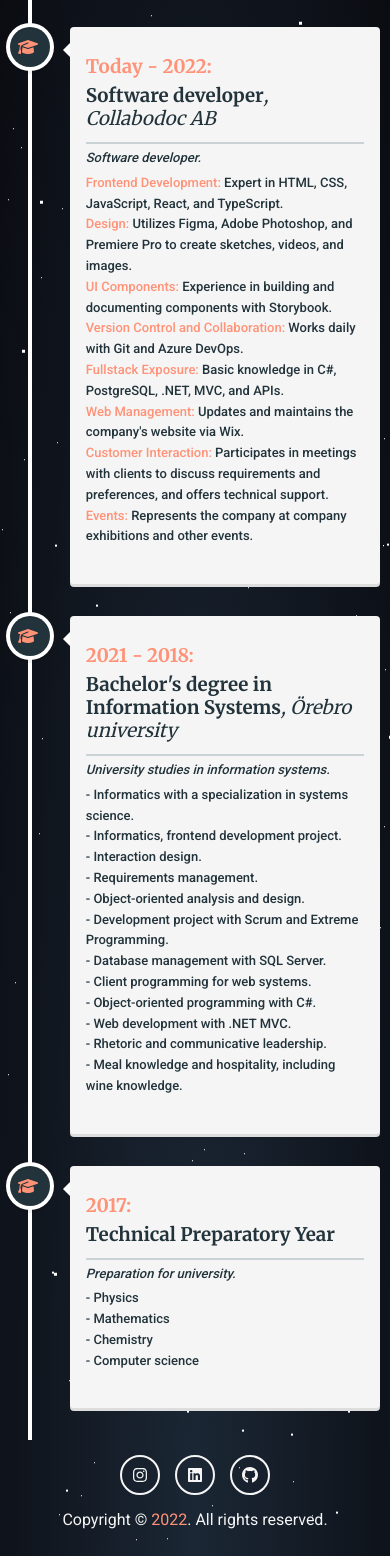
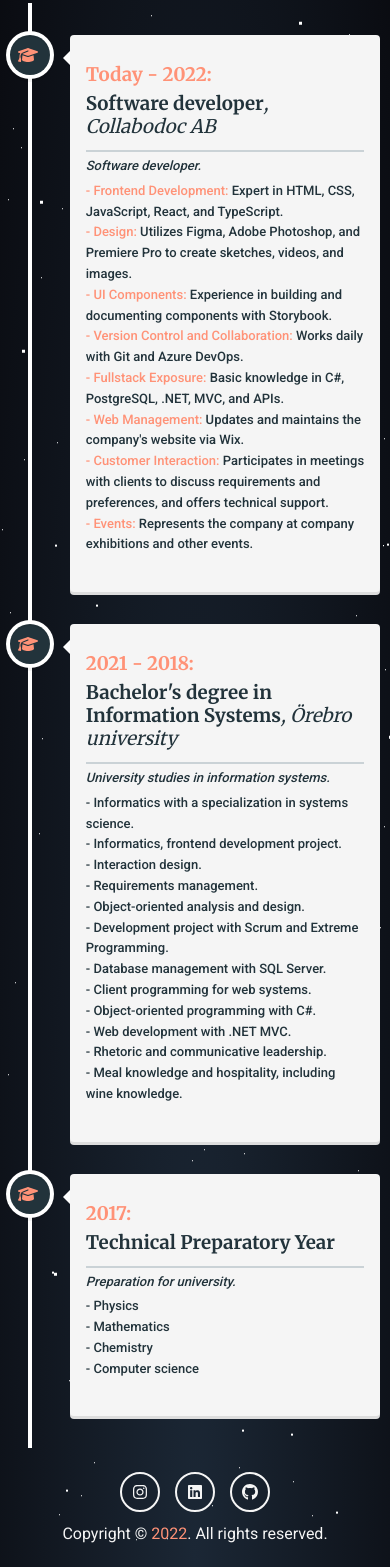
Before and after one commit to kevinsvanback/portfolio-website, a React (Create React App) app: page /about in a window 390 px wide. Shown: the part 243-1810 px from the top of the page. Built offline with nearby package versions, Linux system fonts and the light colour scheme.

Commit message:
Update CV and styling

```diff
--- a/src/components/Footer.module.css
+++ b/src/components/Footer.module.css
@@ -1,6 +1,7 @@
 .footer {
   margin-top: auto;
-  padding-top: 35px;
+  padding-top: 34px;
+  padding-bottom: 12px;
 }
 
 .container {
@@ -14,8 +15,7 @@
   display: flex;
   justify-content: space-between;
   align-items: center;
-  color: #fff;
-  height: 104px;
+  gap: 12px;
 }
 
 .social {
@@ -48,17 +48,14 @@
 }
 
 @media (max-width: 550px) {
+  .footer {
+    padding: 24px 0;
+  }
+
   .footerContent {
     flex-direction: column;
     justify-content: space-evenly;
     flex-direction: column-reverse;
-    padding-bottom: 12px;
-  }
-}
-
-@media (max-width: 460px) {
-  .footer {
-    padding-top: 0;
   }
 }
 
--- a/src/components/Header.module.css
+++ b/src/components/Header.module.css
@@ -1,5 +1,5 @@
 .header {
-  padding-bottom: 26px;
+  padding-bottom: 22px;
 }
 
 .container {
--- a/src/pages/AboutPage.js
+++ b/src/pages/AboutPage.js
@@ -3,7 +3,7 @@ import { FontAwesomeIcon } from '@fortawesome/react-fontawesome';
 import React from 'react';
 import { VerticalTimeline, VerticalTimelineElement } from 'react-vertical-timeline-component';
 import 'react-vertical-timeline-component/style.min.css';
-import myCV from '../images/CV-kevin-svanback.pdf';
+import myCV from '../images/CV_kevin_svanback_2024.pdf';
 import styles from './AboutPage.module.css';
 
 const AboutPage = () => {
@@ -24,21 +24,21 @@ const AboutPage = () => {
             Software developer.
           </p>
           <p>
-            <span className={styles.timelineDetails}>Frontend Development:</span> Expert in HTML, CSS, JavaScript, React, and TypeScript.
+            <span className={styles.timelineDetails}>- Frontend Development:</span> Expert in HTML, CSS, JavaScript, React, and TypeScript.
             <br />
-            <span className={styles.timelineDetails}>Design:</span> Utilizes Figma, Adobe Photoshop, and Premiere Pro to create sketches, videos, and images.
+            <span className={styles.timelineDetails}>- Design:</span> Utilizes Figma, Adobe Photoshop, and Premiere Pro to create sketches, videos, and images.
             <br />
-            <span className={styles.timelineDetails}>UI Components:</span> Experience in building and documenting components with Storybook.
+            <span className={styles.timelineDetails}>- UI Components:</span> Experience in building and documenting components with Storybook.
             <br />
-            <span className={styles.timelineDetails}>Version Control and Collaboration:</span> Works daily with Git and Azure DevOps.
+            <span className={styles.timelineDetails}>- Version Control and Collaboration:</span> Works daily with Git and Azure DevOps.
             <br />
-            <span className={styles.timelineDetails}>Fullstack Exposure:</span> Basic knowledge in C#, PostgreSQL, .NET, MVC, and APIs.
+            <span className={styles.timelineDetails}>- Fullstack Exposure:</span> Basic knowledge in C#, PostgreSQL, .NET, MVC, and APIs.
             <br />
-            <span className={styles.timelineDetails}>Web Management:</span> Updates and maintains the company's website via Wix.
+            <span className={styles.timelineDetails}>- Web Management:</span> Updates and maintains the company's website via Wix.
             <br />
-            <span className={styles.timelineDetails}>Customer Interaction:</span> Participates in meetings with clients to discuss requirements and preferences, and offers technical support.
+            <span className={styles.timelineDetails}>- Customer Interaction:</span> Participates in meetings with clients to discuss requirements and preferences, and offers technical support.
             <br />
-            <span className={styles.timelineDetails}>Events:</span> Represents the company at company exhibitions and other events.
+            <span className={styles.timelineDetails}>- Events:</span> Represents the company at company exhibitions and other events.
           </p>
 
         </VerticalTimelineElement>
--- a/src/pages/ContactPage.js
+++ b/src/pages/ContactPage.js
@@ -50,7 +50,7 @@ const ContactPage = () => {
             </div>
           </div>
         </div>
-        <img className={styles.arrowImg} src={arrow} alt=':(' />
+        <img className={styles.arrowImg} src={arrow} alt=':)' />
       </section>
     </>
   );
--- a/src/pages/HomePage.js
+++ b/src/pages/HomePage.js
@@ -25,7 +25,7 @@ const HomePage = () => {
       </section>
 
       <section className={styles.floatingSectionWrapper}>
-        <h1>My Expertise</h1>
+        <h1>My expertise</h1>
 
 
         <div className={styles.floatingSection}>
--- a/src/pages/HomePage.module.css
+++ b/src/pages/HomePage.module.css
@@ -159,7 +159,7 @@
 
 @media (max-width: 460px) {
   .homePage {
-    gap: 30px;
+    gap: 36px;
   }
 
   .profileContainer {
@@ -212,7 +212,7 @@
 .floatingHeaderWrapper {
   display: flex;
   margin: 12px;
-  gap: 4px;
+  gap: 6px;
   align-items: center;
   justify-content: center;
 }
@@ -271,10 +271,14 @@
 }
 
 @media (max-width: 900px) {
+  .floatingSectionWrapper {
+    gap: 18px;
+  }
+
   .floatingSection {
     flex-direction: column;
-    height: 350px;
-    margin: 0 12px;
+    height: 300px;
+    margin: 0 24px;
     border-radius: 24px;
   }
 
@@ -284,12 +288,25 @@
   }
 
   .floatingIcon {
-    height: 25px;
-    width: 25px;
+    height: 30px;
+    width: 30px;
+  }
+
+  .floatingHeader{
+    font-size: 18px;
   }
 
   .floating > p {
     font-size: 12px;
+  }
+
+  .floatingSectionWrapper > h1:first-child {
+    font-size: 22px;
+  }
+
+  .floatingHeaderWrapper > svg {
+    width: 20px;
+    height: 20px;
   }
 }
 
--- a/src/pages/ProjectsPage.module.css
+++ b/src/pages/ProjectsPage.module.css
@@ -10,6 +10,28 @@
   max-width: 1280px;
 }
 
+@keyframes cd-fade-from-left {
+  0% {
+    opacity: 0;
+    transform: translateX(-150px);
+  }
+  100% {
+    opacity: 1;
+    transform: translateX(0);
+  }
+}
+
+@keyframes cd-fade-from-right {
+  0% {
+    opacity: 0;
+    transform: translateX(150px);
+  }
+  100% {
+    opacity: 1;
+    transform: translateX(0);
+  }
+}
+
 .projectCard {
   z-index: 2;
   display: flex;
@@ -18,6 +40,14 @@
   width: 600px;
   border-radius: 6px 6px 4px 4px;
   background-color: #f5f5f5;
+}
+
+.projectCard:nth-child(even) {
+  animation: cd-fade-from-left 0.6s ease forwards;
+}
+
+.projectCard:nth-child(odd) {
+  animation: cd-fade-from-right 0.6s ease forwards;
 }
 
 .projectCard h1,
```
Also changed, not shown: src/components/Stars.module.css, 1 other file (tests, documents, lock files or other folders).
